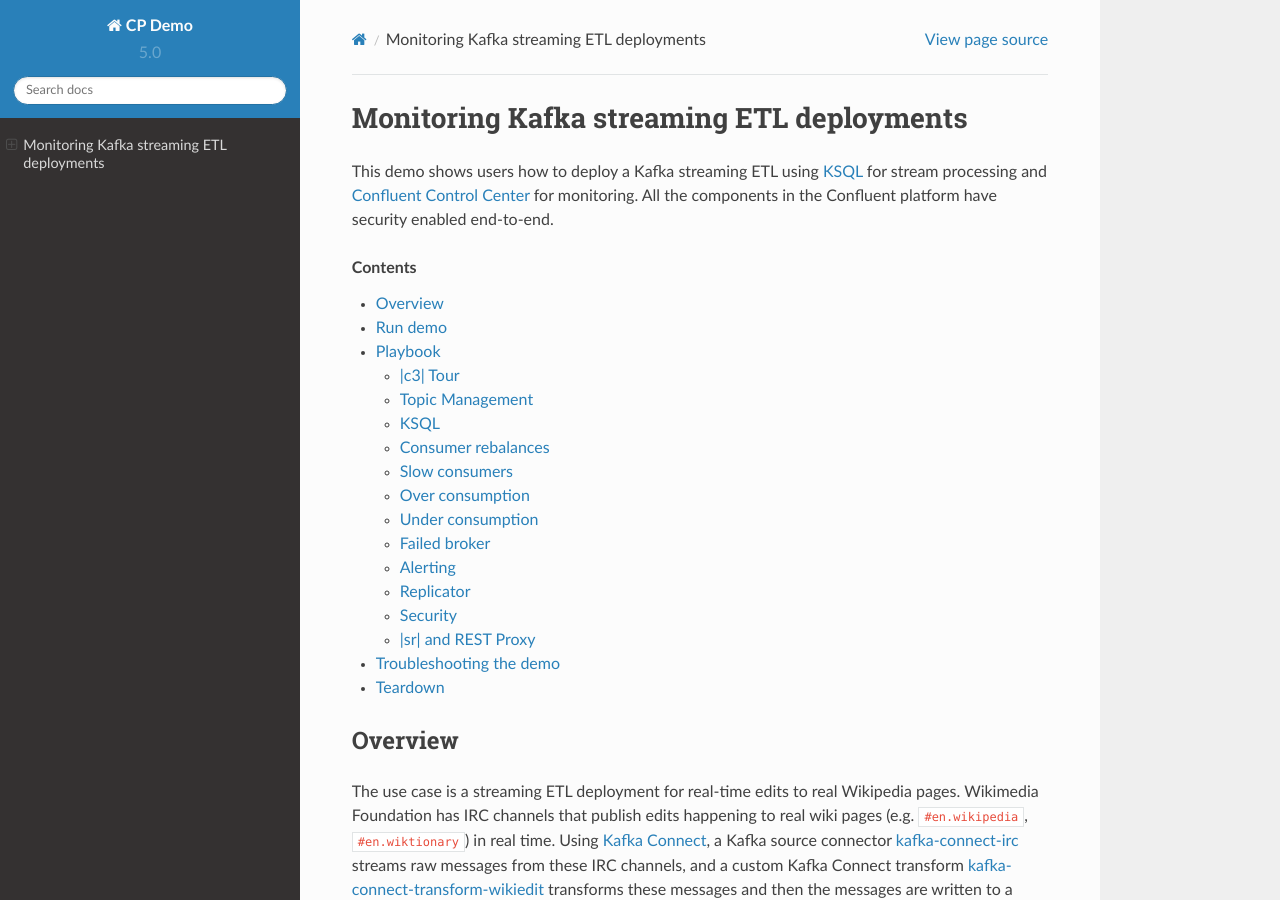
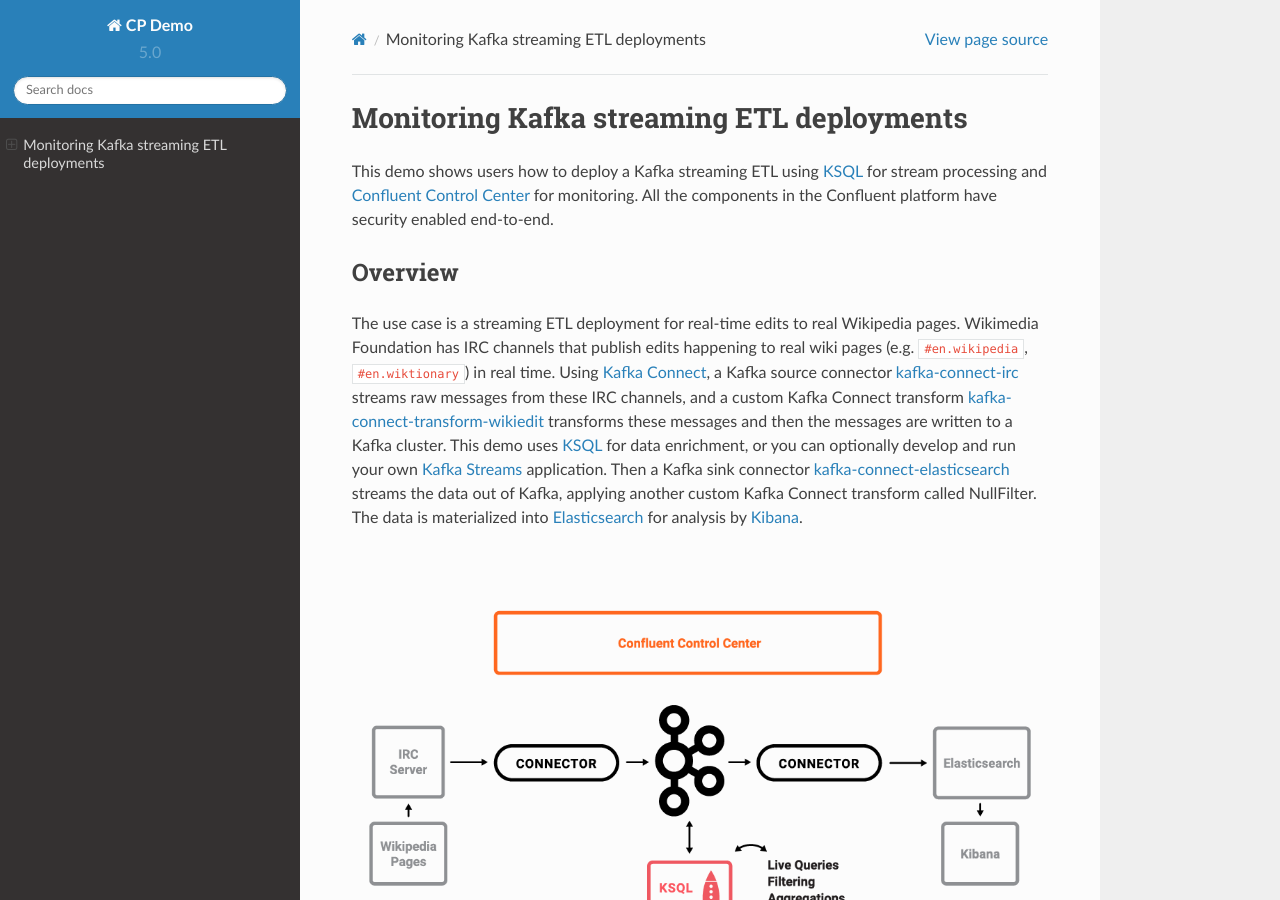
Before and after one commit to confluentinc/cp-demo, a Sphinx documentation site: the page built from docs/index.rst, in a window 1280 px wide and 900 px high. Built offline with Sphinx 7.4.7 and the Read the Docs theme 2.0.0, drawn with Linux system fonts in a browser that asks for light colours.

Commit message:
DOCS-851 - Remove in-page navigation

```diff
--- a/docs/index.rst
+++ b/docs/index.rst
@@ -4,12 +4,6 @@
 ==========================================
 
 This demo shows users how to deploy a Kafka streaming ETL using `KSQL <https://www.confluent.io/product/ksql/>`__ for stream processing and `Confluent Control Center <https://www.confluent.io/product/control-center/>`__ for monitoring. All the components in the Confluent platform have security enabled end-to-end.
-
-
-.. contents:: Contents
-    :local:
-    :depth: 2
-
 
 ========
 Overview
```
